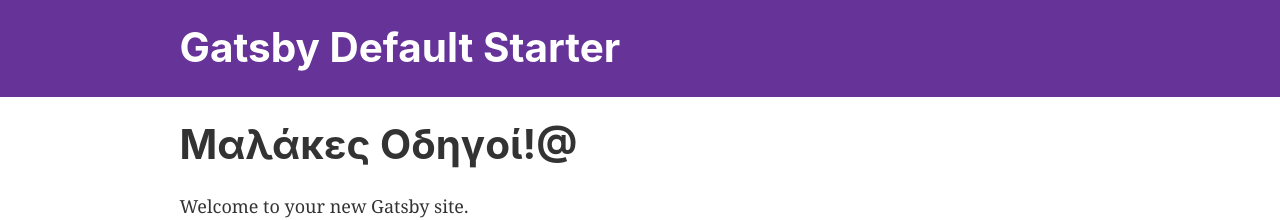
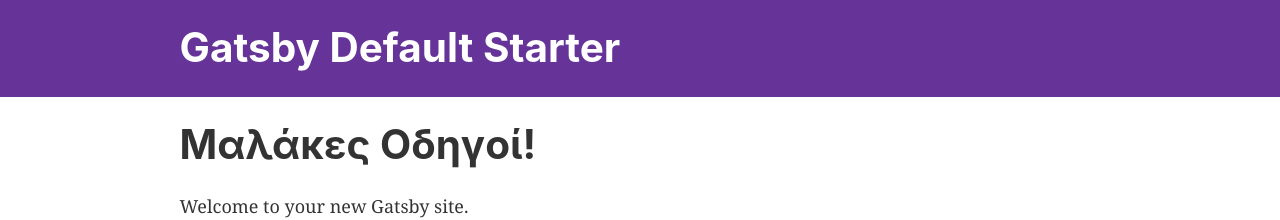
Before and after one commit to dimitrisscript/odigoi, a Gatsby site: page / in a window 1280 px wide. Shown: the top 220 px of the page. Built offline with nearby package versions, Linux system fonts and the light colour scheme; Gatsby itself is replaced by a stand-in of ours.

Commit message:
Testing commit over SSH.

```diff
--- a/src/pages/index.js
+++ b/src/pages/index.js
@@ -8,7 +8,7 @@
 const IndexPage = () => (
   <Layout>
     <SEO title="Home" keywords={[`gatsby`, `application`, `react`]} />
-    <h1>Μαλάκες Οδηγοί!@</h1>
+    <h1>Μαλάκες Οδηγοί!</h1>
     <p>Welcome to your new Gatsby site.</p>
     <p>Now go build something great.</p>
     <div style={{ maxWidth: `300px`, marginBottom: `1.45rem` }}>
```
